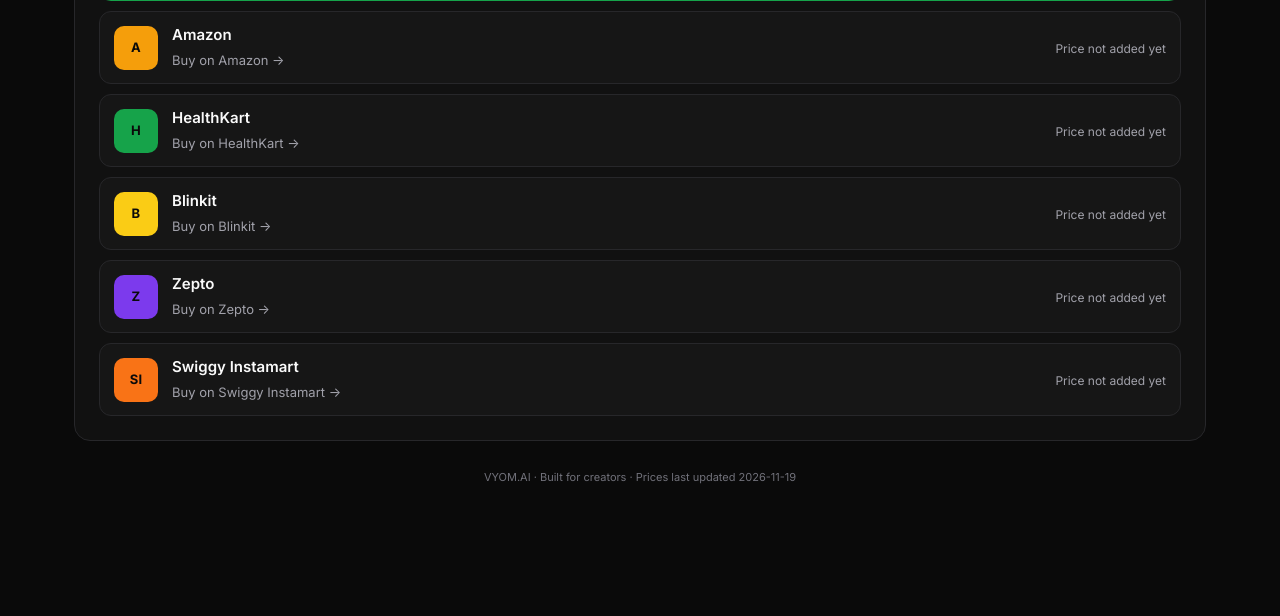
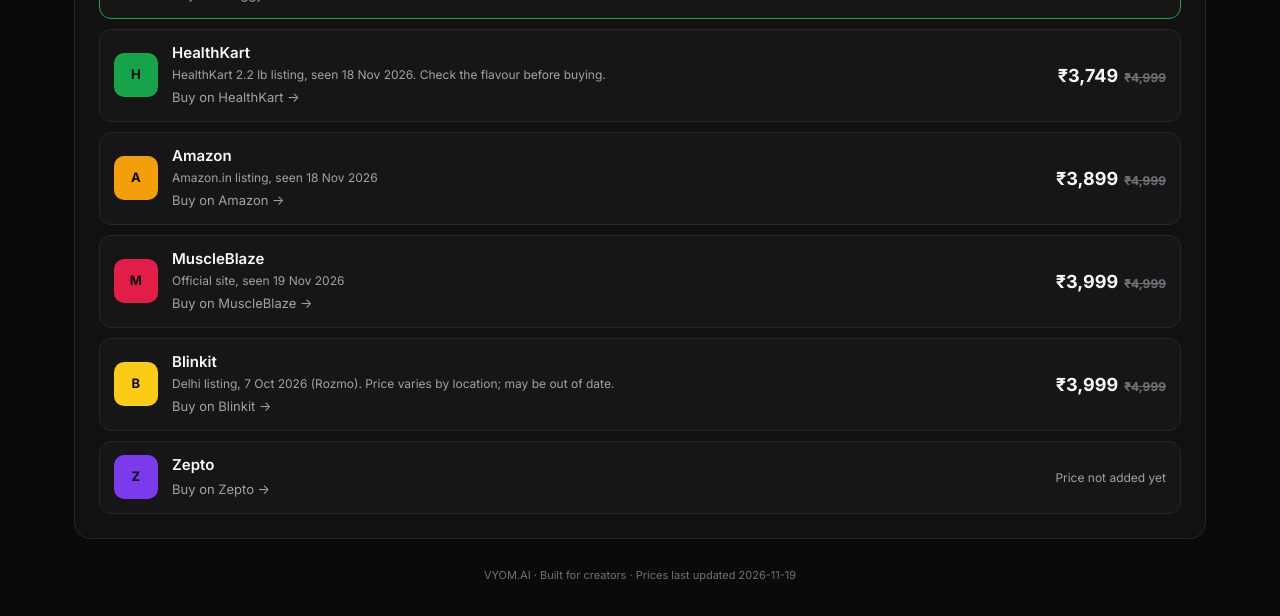
Before and after one commit to nikhilkumar-24/vyomcreator.ai, a website: page compare.html in a window 1280 px wide. Shown: the part 607-1223 px from the top of the page. Before the commit the page ends 1153 px from the top, so only its background shows below. Drawn offline with Linux system fonts and the light colour scheme; no server answers.

Commit message:
Add sourced store prices and source notes to comparison page
Co-authored-by: Copilot <223556219+Copilot@users.noreply.github.com>

```diff
--- a/compare-prices.json
+++ b/compare-prices.json
@@ -11,27 +11,31 @@
           "color": "#e11d48",
           "price": 3999,
           "mrp": 4999,
+          "note": "Official site, seen 19 Nov 2026",
           "url": "https://www.muscleblaze.com/sv/muscleblaze-biozyme-performance-whey/SP-88093?navKey=VRNT-165145"
         },
         {
           "name": "Amazon",
           "color": "#f59e0b",
-          "price": null,
-          "mrp": null,
+          "price": 3899,
+          "mrp": 4999,
+          "note": "Amazon.in listing, seen 18 Nov 2026",
           "url": "https://www.amazon.in/s?k=muscleblaze+biozyme+performance+whey+rich+chocolate+1kg"
         },
         {
           "name": "HealthKart",
           "color": "#16a34a",
-          "price": null,
-          "mrp": null,
+          "price": 3749,
+          "mrp": 4999,
+          "note": "HealthKart 2.2 lb listing, seen 18 Nov 2026. Check the flavour before buying.",
           "url": "https://www.healthkart.com/search?q=muscleblaze+biozyme+performance+whey"
         },
         {
           "name": "Blinkit",
           "color": "#facc15",
-          "price": null,
-          "mrp": null,
+          "price": 3999,
+          "mrp": 4999,
+          "note": "Delhi listing, 7 Oct 2026 (Rozmo). Price varies by location; may be out of date.",
           "url": "https://blinkit.com/s/?q=muscleblaze%20biozyme%20whey"
         },
         {
@@ -44,8 +48,9 @@
         {
           "name": "Swiggy Instamart",
           "color": "#f97316",
-          "price": null,
-          "mrp": null,
+          "price": 3599,
+          "mrp": 4999,
+          "note": "Delhi listing, 7 Oct 2026 (Rozmo). Price varies by location; may be out of date.",
           "url": "https://www.swiggy.com/instamart/search?query=muscleblaze%20biozyme%20whey"
         }
       ]
--- a/compare.html
+++ b/compare.html
@@ -58,7 +58,7 @@ function renderRetailer(r, bestPrice) {
     : `<div class="cmp-meta">Price not added yet</div>`;
   return `<a class="cmp-row${isBest ? ' is-best' : ''}" href="${escapeHtml(r.url)}" target="_blank" rel="noopener noreferrer">
     <div class="cmp-logo" ${logoStyle}>${logo}</div>
-    <div><div class="cmp-store">${escapeHtml(r.name)}</div><div class="cmp-buy">Buy on ${escapeHtml(r.name)} →</div></div>
+    <div><div class="cmp-store">${escapeHtml(r.name)}</div>${r.note ? `<div class="cmp-meta">${escapeHtml(r.note)}</div>` : ''}<div class="cmp-buy">Buy on ${escapeHtml(r.name)} →</div></div>
     <div class="cmp-price">${price}</div>
   </a>`;
 }
```
